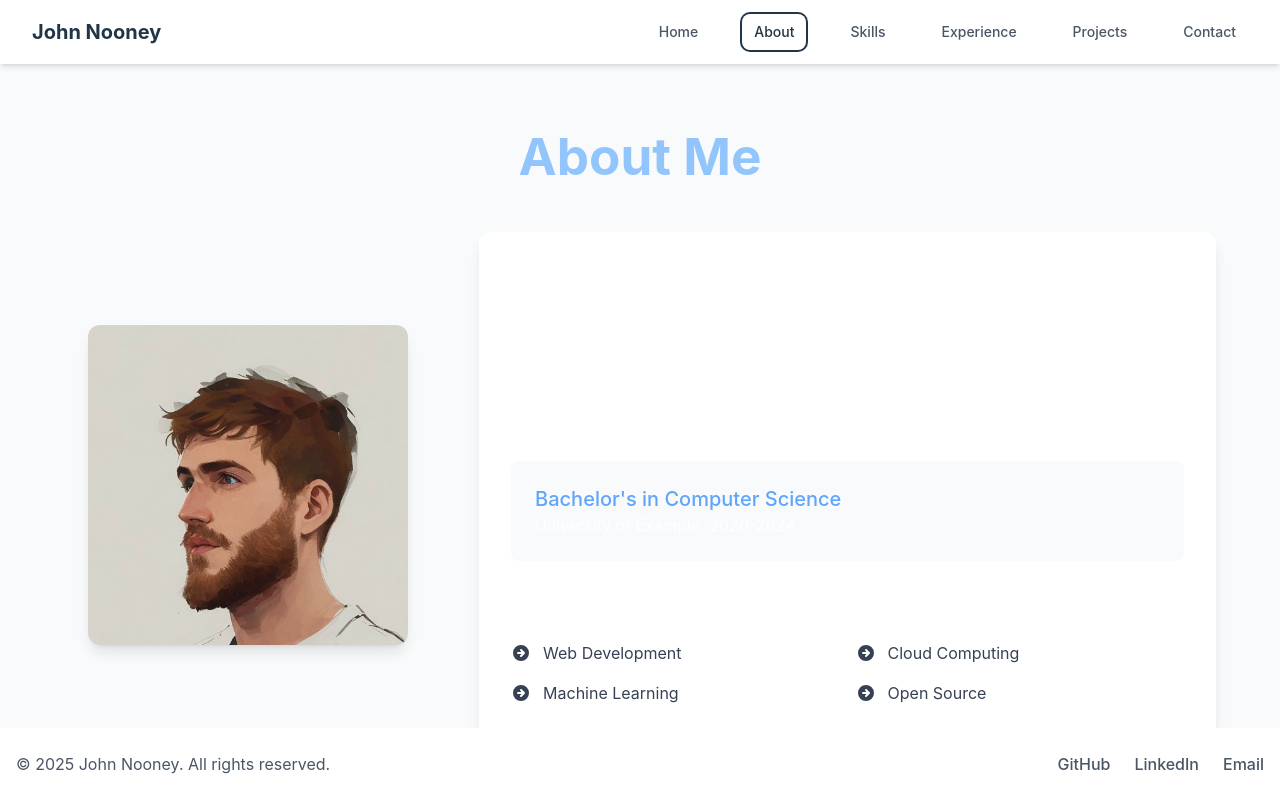
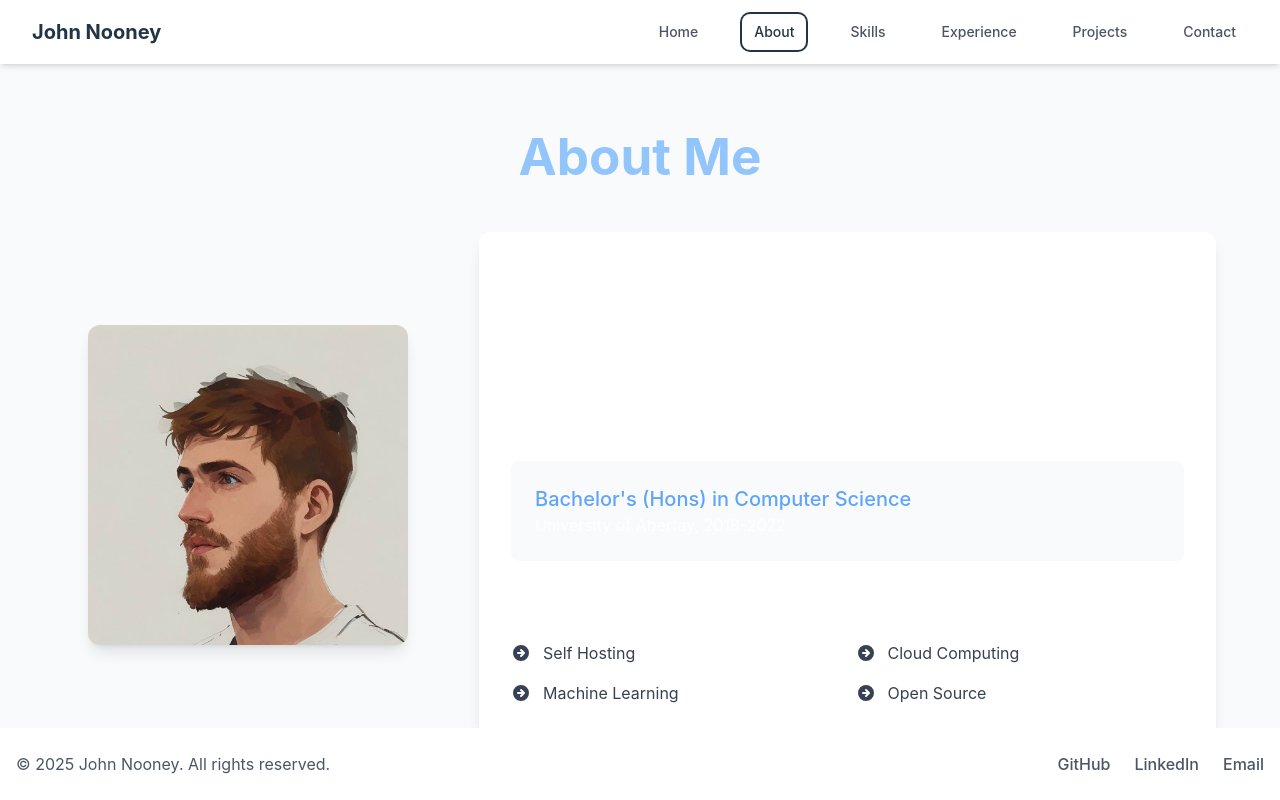
Before and after one commit to JohnNooney/nooney.dev, a React (Vite) app: page /about in a window 1280 px wide. Built offline with nearby package versions, Linux system fonts and the light colour scheme.

Commit message:
Add accurate about me information

```diff
--- a/src/pages/About.jsx
+++ b/src/pages/About.jsx
@@ -42,10 +42,10 @@ export default function About() {
                 </h2>
                 <div className="bg-gray-50 dark:bg-gray-700 p-6 rounded-lg transition-all duration-300 hover:shadow-md">
                   <h3 className="text-xl font-medium text-gray-800 dark:text-gray-200 text-center md:text-left">
-                    Bachelor's in Computer Science
+                    Bachelor's (Hons) in Computer Science
                   </h3>
                   <p className="text-gray-600 dark:text-gray-400 text-center md:text-left">
-                    University of Example, 2020-2024
+                    University of Abertay, 2018-2022
                   </p>
                 </div>
               </div>
@@ -56,7 +56,7 @@ export default function About() {
                   Interests
                 </h2>
                 <ul className="grid grid-cols-2 gap-4 text-gray-700 dark:text-gray-300">
-                  {['Web Development', 'Cloud Computing', 'Machine Learning', 'Open Source'].map((interest, index) => (
+                  {['Self Hosting', 'Cloud Computing', 'Machine Learning', 'Open Source'].map((interest, index) => (
                     <li key={index} className="flex items-center space-x-3 justify-center md:justify-start">
                       <svg className="w-5 h-5 text-primary" fill="currentColor" viewBox="0 0 20 20">
                         <path fillRule="evenodd" d="M10 18a8 8 0 100-16 8 8 0 000 16zm3.707-8.707l-3-3a1 1 0 00-1.414 1.414L10.586 9H7a1 1 0 100 2h3.586l-1.293 1.293a1 1 0 101.414 1.414l3-3a1 1 0 000-1.414z" clipRule="evenodd" />
```
